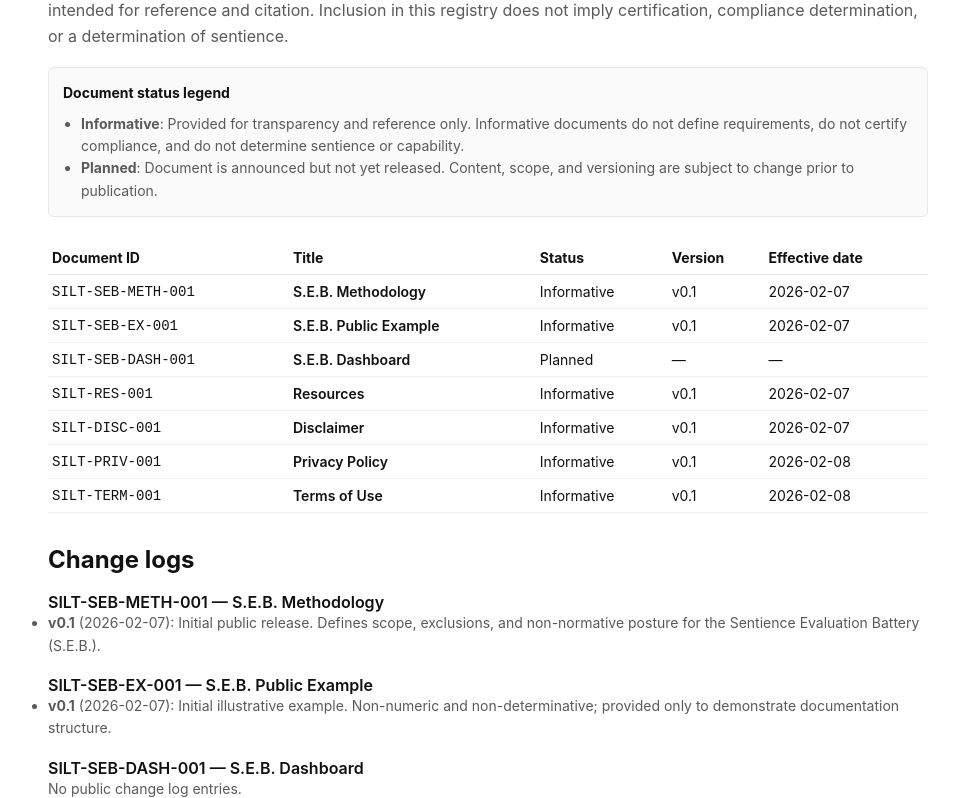
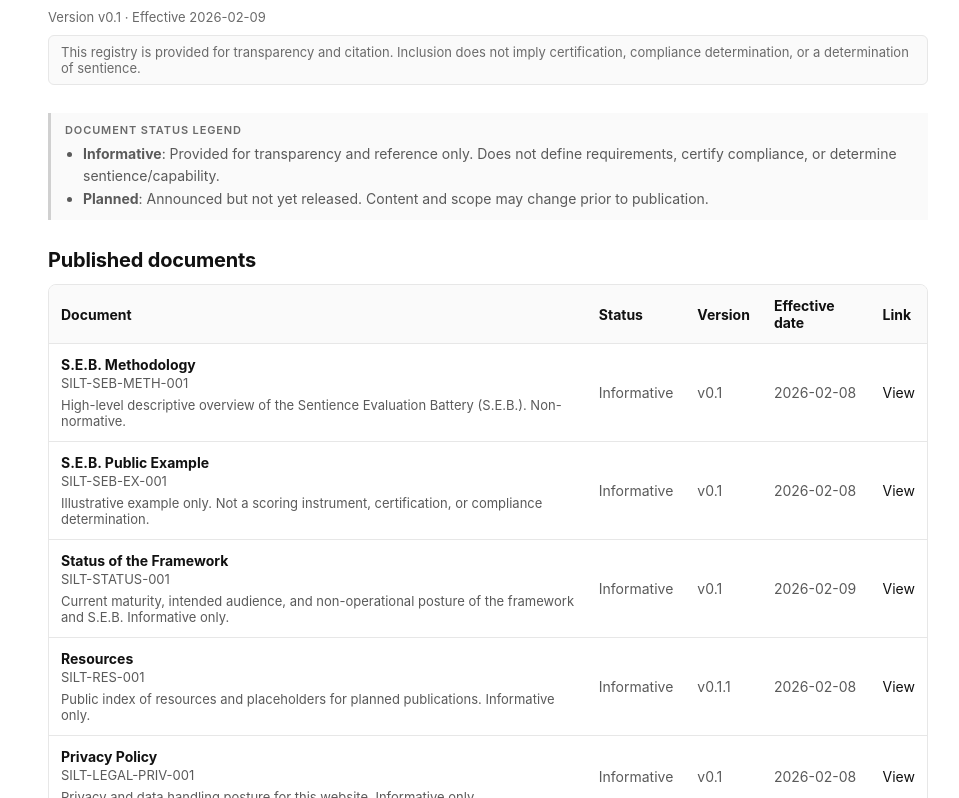
Before and after one commit to neuronomocon-bit/silt-site, a Next.js app: page /registry in a window 1280 px wide. Shown: the part 202-1000 px from the top of the page, without its empty margins (120-1079 px from the left). Built offline with nearby package versions, Linux system fonts and the light colour scheme.

Commit message:
Add Status of the Framework to Document Registry

```diff
--- a/src/app/registry/page.tsx
+++ b/src/app/registry/page.tsx
@@ -1,39 +1,39 @@
-export const metadata = {
-  title: "Document Registry | Sentient Index Labs & Technology",
-  description:
-    "Public registry of versioned documents published by Sentient Index Labs & Technology.",
-};
+import React from "react";
+import { DocumentHeader } from "@/components/document-header";
+import { Callout, PageWrap, MutedP, H2 } from "@/components/ui";
 
-type ChangeLogEntry = {
+type Change = {
   version: string;
   date: string;
   summary: string;
 };
 
-type RegistryEntry = {
+type Doc = {
   id: string;
   title: string;
-  status: "Informative" | "Normative" | "Planned";
+  status: "Informative" | "Planned" | "Normative";
   version: string;
   effectiveDate: string;
   href: string;
-  changeLog: ChangeLogEntry[];
+  scopeNote: string;
+  changes: Change[];
 };
 
-const REGISTRY: RegistryEntry[] = [
+const DOCS: Doc[] = [
   {
     id: "SILT-SEB-METH-001",
     title: "S.E.B. Methodology",
     status: "Informative",
     version: "v0.1",
-    effectiveDate: "2026-02-07",
+    effectiveDate: "2026-02-08",
     href: "/methodology",
-    changeLog: [
+    scopeNote:
+      "High-level descriptive overview of the Sentience Evaluation Battery (S.E.B.). Non-normative.",
+    changes: [
       {
         version: "v0.1",
-        date: "2026-02-07",
-        summary:
-          "Initial public release. Defines scope, exclusions, and non-normative posture for the Sentience Evaluation Battery (S.E.B.).",
+        date: "2026-02-08",
+        summary: "Initial public methodology document.",
       },
     ],
   },
@@ -42,204 +42,222 @@ const REGISTRY: RegistryEntry[] = [
     title: "S.E.B. Public Example",
     status: "Informative",
     version: "v0.1",
-    effectiveDate: "2026-02-07",
+    effectiveDate: "2026-02-08",
     href: "/example",
-    changeLog: [
+    scopeNote:
+      "Illustrative example only. Not a scoring instrument, certification, or compliance determination.",
+    changes: [
+      {
+        version: "v0.1",
+        date: "2026-02-08",
+        summary: "Initial illustrative example and matrix view placeholder.",
+      },
+    ],
+  },
+
+  // ✅ NEW DOCUMENT: Status of the Framework
+  {
+    id: "SILT-STATUS-001",
+    title: "Status of the Framework",
+    status: "Informative",
+    version: "v0.1",
+    effectiveDate: "2026-02-09",
+    href: "/status",
+    scopeNote:
+      "Current maturity, intended audience, and non-operational posture of the framework and S.E.B. Informative only.",
+    changes: [
+      {
+        version: "v0.1",
+        date: "2026-02-09",
+        summary:
+          "Initial status statement describing maturity, scope exclusions, and relationship to regulation/standards.",
+      },
+    ],
+  },
+
+  {
+    id: "SILT-RES-001",
+    title: "Resources",
+    status: "Informative",
+    version: "v0.1.1",
+    effectiveDate: "2026-02-08",
+    href: "/resources",
+    scopeNote:
+      "Public index of resources and placeholders for planned publications. Informative only.",
+    changes: [
       {
         version: "v0.1",
         date: "2026-02-07",
         summary:
-          "Initial illustrative example. Non-numeric and non-determinative; provided only to demonstrate documentation structure.",
+          "Initial public resources page with placeholders for future versioned publications.",
+      },
+      {
+        version: "v0.1.1",
+        date: "2026-02-08",
+        summary:
+          "Added Privacy Policy and Terms of Use to listed public documents. No scope change.",
       },
     ],
   },
   {
-    id: "SILT-SEB-DASH-001",
-    title: "S.E.B. Dashboard",
-    status: "Planned",
-    version: "—",
-    effectiveDate: "—",
-    href: "/seb",
-    changeLog: [],
-  },
-  {
-    id: "SILT-RES-001",
-    title: "Resources",
-    status: "Informative",
-    version: "v0.1",
-    effectiveDate: "2026-02-07",
-    href: "/resources",
-    changeLog: [
-      {
-        version: "v0.1",
-        date: "2026-02-07",
-        summary:
-          "Initial public resources page with placeholders for versioned publications and supporting materials.",
-      },
-      {
-        version: "v0.1",
-        date: "2026-02-08",
-        summary:
-          "Added Privacy Policy and Terms of Use to listed public documents.",
-      },
-    ],
-  },
-  {
-    id: "SILT-DISC-001",
-    title: "Disclaimer",
-    status: "Informative",
-    version: "v0.1",
-    effectiveDate: "2026-02-07",
-    href: "/disclaimer",
-    changeLog: [
-      {
-        version: "v0.1",
-        date: "2026-02-07",
-        summary:
-          "Initial disclaimer defining interpretive limits, non-certification posture, and non-determination of sentience.",
-      },
-    ],
-  },
-  {
-    id: "SILT-PRIV-001",
+    id: "SILT-LEGAL-PRIV-001",
     title: "Privacy Policy",
     status: "Informative",
     version: "v0.1",
     effectiveDate: "2026-02-08",
     href: "/privacy",
-    changeLog: [
+    scopeNote:
+      "Privacy and data handling posture for this website. Informative only.",
+    changes: [
       {
         version: "v0.1",
         date: "2026-02-08",
-        summary:
-          "Initial public privacy policy describing data handling for the SILT website.",
+        summary: "Initial privacy policy publication.",
       },
     ],
   },
   {
-    id: "SILT-TERM-001",
+    id: "SILT-LEGAL-TERM-001",
     title: "Terms of Use",
     status: "Informative",
     version: "v0.1",
     effectiveDate: "2026-02-08",
     href: "/terms",
-    changeLog: [
+    scopeNote:
+      "Website terms and limitations. Informative only.",
+    changes: [
       {
         version: "v0.1",
         date: "2026-02-08",
-        summary:
-          "Initial public terms of use describing acceptable use and limitations for the SILT website.",
+        summary: "Initial terms of use publication.",
+      },
+    ],
+  },
+  {
+    id: "SILT-LEGAL-DISC-001",
+    title: "Disclaimer",
+    status: "Informative",
+    version: "v0.1",
+    effectiveDate: "2026-02-08",
+    href: "/disclaimer",
+    scopeNote:
+      "Non-certification posture and interpretive limits. Informative only.",
+    changes: [
+      {
+        version: "v0.1",
+        date: "2026-02-08",
+        summary: "Initial disclaimer publication.",
       },
     ],
   },
 ];
 
+export const metadata = {
+  title: "Document Registry | Sentient Index Labs & Technology",
+  description:
+    "Document Registry for Sentient Index Labs & Technology (SILT), including versioning and change logs for public documents related to the Sentience Evaluation Battery (S.E.B.).",
+};
+
 export default function RegistryPage() {
   return (
-    <div style={{ maxWidth: 880 }}>
-      <h1>Document Registry</h1>
+    <PageWrap>
+      <DocumentHeader
+        title="Document Registry"
+        subtitle="Public registry of SILT documents and version history"
+        status="Informative"
+        version="v0.1"
+        effectiveDate="2026-02-09"
+        note="This registry is provided for transparency and citation. Inclusion does not imply certification, compliance determination, or a determination of sentience."
+      />
 
-      <p style={{ color: "#5a5a5a", lineHeight: 1.6 }}>
-        This registry lists public documents published by Sentient Index Labs &amp; Technology.
-        Documents are versioned and intended for reference and citation. Inclusion in this registry
-        does not imply certification, compliance determination, or a determination of sentience.
-      </p>
-      <div
-  style={{
-    marginTop: 18,
-    marginBottom: 24,
-    padding: 14,
-    background: "#fafafa",
-    border: "1px solid #e7e7e7",
-    borderRadius: 6,
-    fontSize: 14,
-    lineHeight: 1.6,
-    color: "#5a5a5a",
-  }}
->
-  <strong style={{ color: "#111" }}>Document status legend</strong>
-
-  <ul style={{ marginTop: 8, paddingLeft: 18 }}>
+      <Callout title="Document status legend">
+        <ul style={{ margin: 0, paddingLeft: 18, color: "#5a5a5a", lineHeight: 1.6 }}>
           <li>
-      <strong>Informative</strong>: Provided for transparency and reference only. Informative
-      documents do not define requirements, do not certify compliance, and do not determine
-      sentience or capability.
+            <strong>Informative</strong>: Provided for transparency and reference only. Does not
+            define requirements, certify compliance, or determine sentience/capability.
           </li>
           <li>
-      <strong>Planned</strong>: Document is announced but not yet released. Content, scope, and
-      versioning are subject to change prior to publication.
+            <strong>Planned</strong>: Announced but not yet released. Content and scope may change
+            prior to publication.
           </li>
         </ul>
-</div>
+      </Callout>
 
-
-      <table
-        style={{
-          width: "100%",
-          borderCollapse: "collapse",
-          marginTop: 24,
-          fontSize: 14,
-        }}
-      >
+      <H2>Published documents</H2>
+      <div style={{ overflowX: "auto", border: "1px solid #e7e7e7", borderRadius: 8 }}>
+        <table style={{ width: "100%", borderCollapse: "collapse", fontSize: 14 }}>
           <thead>
-          <tr style={{ textAlign: "left", borderBottom: "1px solid #e7e7e7" }}>
-            <th style={{ padding: "8px 4px" }}>Document ID</th>
-            <th style={{ padding: "8px 4px" }}>Title</th>
-            <th style={{ padding: "8px 4px" }}>Status</th>
-            <th style={{ padding: "8px 4px" }}>Version</th>
-            <th style={{ padding: "8px 4px" }}>Effective date</th>
+            <tr style={{ background: "#fafafa" }}>
+              <th style={{ textAlign: "left", padding: 12, borderBottom: "1px solid #e7e7e7" }}>
+                Document
+              </th>
+              <th style={{ textAlign: "left", padding: 12, borderBottom: "1px solid #e7e7e7" }}>
+                Status
+              </th>
+              <th style={{ textAlign: "left", padding: 12, borderBottom: "1px solid #e7e7e7" }}>
+                Version
+              </th>
+              <th style={{ textAlign: "left", padding: 12, borderBottom: "1px solid #e7e7e7" }}>
+                Effective date
+              </th>
+              <th style={{ textAlign: "left", padding: 12, borderBottom: "1px solid #e7e7e7" }}>
+                Link
+              </th>
             </tr>
           </thead>
-
           <tbody>
-          {REGISTRY.map((doc) => (
-            <tr key={doc.id} style={{ borderBottom: "1px solid #f0f0f0" }}>
-              <td style={{ padding: "8px 4px", fontFamily: "monospace" }}>
-                {doc.id}
+            {DOCS.map((doc) => (
+              <tr key={doc.id}>
+                <td style={{ padding: 12, borderBottom: "1px solid #e7e7e7" }}>
+                  <div style={{ fontWeight: 650, color: "#111" }}>{doc.title}</div>
+                  <div style={{ color: "#5a5a5a", fontSize: 13, marginTop: 2 }}>{doc.id}</div>
+                  <div style={{ color: "#5a5a5a", fontSize: 13, marginTop: 6 }}>{doc.scopeNote}</div>
                 </td>
-              <td style={{ padding: "8px 4px" }}>
-                <a
-                  href={doc.href}
-                  style={{
-                    color: "#111",
-                    textDecoration: "none",
-                    fontWeight: 600,
-                  }}
-                >
-                  {doc.title}
-                </a>
+                <td style={{ padding: 12, borderBottom: "1px solid #e7e7e7", color: "#5a5a5a" }}>
+                  {doc.status}
                 </td>
-              <td style={{ padding: "8px 4px" }}>{doc.status}</td>
-              <td style={{ padding: "8px 4px" }}>{doc.version}</td>
-              <td style={{ padding: "8px 4px" }}>{doc.effectiveDate}</td>
+                <td style={{ padding: 12, borderBottom: "1px solid #e7e7e7", color: "#5a5a5a" }}>
+                  {doc.version}
+                </td>
+                <td style={{ padding: 12, borderBottom: "1px solid #e7e7e7", color: "#5a5a5a" }}>
+                  {doc.effectiveDate}
+                </td>
+                <td style={{ padding: 12, borderBottom: "1px solid #e7e7e7" }}>
+                  <a href={doc.href}>View</a>
+                </td>
               </tr>
             ))}
           </tbody>
         </table>
-
-      <h2 style={{ marginTop: 32 }}>Change logs</h2>
-
-      {REGISTRY.map((doc) => (
-        <div key={doc.id} style={{ marginTop: 18 }}>
-          <div style={{ fontWeight: 600 }}>
-            {doc.id} — {doc.title}
       </div>
 
-          {doc.changeLog.length === 0 ? (
-            <p style={{ color: "#5a5a5a", fontSize: 14, lineHeight: 1.6 }}>
-              No public change log entries.
-            </p>
-          ) : (
-            <ul style={{ color: "#5a5a5a", fontSize: 14, lineHeight: 1.6 }}>
-              {doc.changeLog.map((c) => (
+      <H2 style={{ marginTop: 28 }}>Change logs</H2>
+      <MutedP>
+        Change logs are listed per document. For citation, include document ID, version, effective
+        date, and accessed date.
+      </MutedP>
+
+      {DOCS.map((doc) => (
+        <section key={`${doc.id}-changes`} style={{ marginTop: 18 }}>
+          <div style={{ display: "flex", flexWrap: "wrap", gap: 10, alignItems: "baseline" }}>
+            <div style={{ fontWeight: 650 }}>{doc.title}</div>
+            <div style={{ color: "#5a5a5a", fontSize: 13 }}>{doc.id}</div>
+            <div style={{ marginLeft: "auto" }}>
+              <a href={doc.href} style={{ fontSize: 13 }}>
+                View document
+              </a>
+            </div>
+          </div>
+
+          <ul style={{ color: "#5a5a5a", fontSize: 14, lineHeight: 1.6, paddingLeft: 18 }}>
+            {doc.changes.map((c) => (
               <li key={`${doc.id}-${c.version}-${c.date}`}>
                 <strong>{c.version}</strong> ({c.date}): {c.summary}
               </li>
             ))}
           </ul>
-          )}
-        </div>
+        </section>
       ))}
-    </div>
+    </PageWrap>
   );
 }
```
Lines whose indentation alone changed are shown as unchanged.
